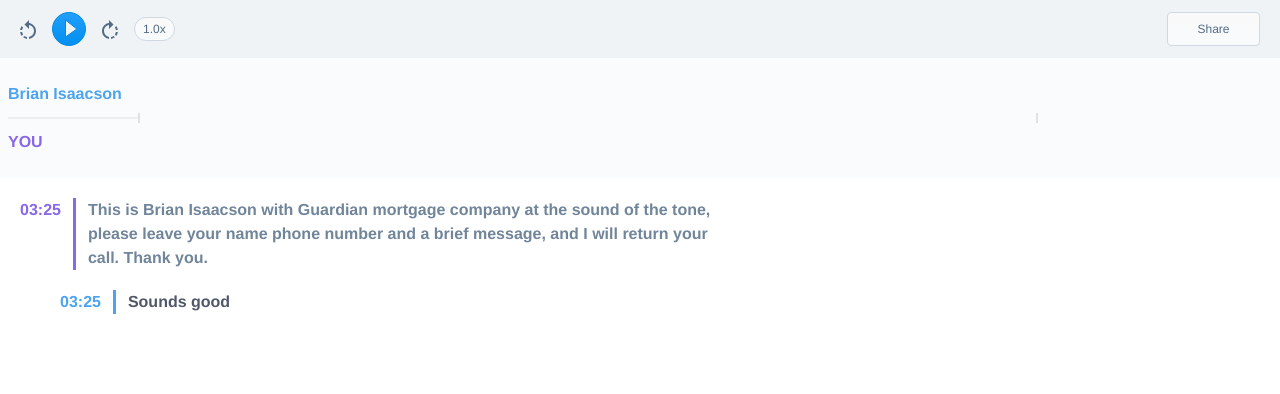
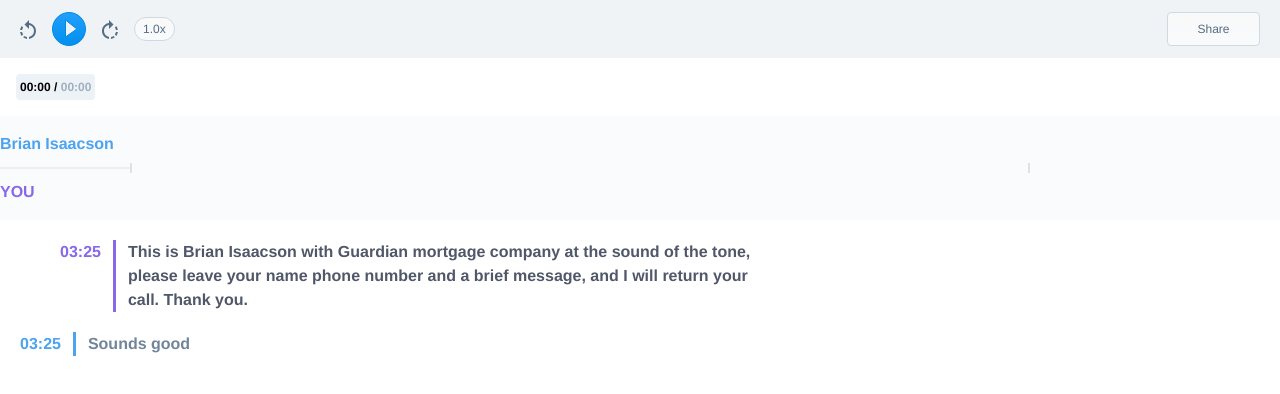
Before and after one commit to Saafine/audio-transcript, a React (Create React App) app: page / in a window 1280 px wide. Shown: the top 394 px of the page. Built offline with nearby package versions, Linux system fonts and the light colour scheme.

Commit message:
APL-1: time progress

```diff
--- a/public/index.html
+++ b/public/index.html
@@ -24,7 +24,7 @@
       work correctly both with client-side routing and a non-root public URL.
       Learn how to configure a non-root public URL by running `npm run build`.
     -->
-    <title>Audio Transcribe</title>
+    <title>Audio Player / Transcription</title>
   </head>
   <body>
     <noscript>You need to enable JavaScript to run this app.</noscript>
--- a/src/AudioPlayer/AudioPlayer.tsx
+++ b/src/AudioPlayer/AudioPlayer.tsx
@@ -9,6 +9,7 @@
   AUDIO_PLAYER_ACTIONS_UPDATE_CURRENT_TIME_MS,
   AUDIO_PLAYER_ACTIONS_UPDATE_PAUSED,
 } from './audio-player.actions';
+import TimeProgress from '../TimeProgress/TimeProgress';
 
 function AudioPlayer() {
   const [state, dispatch] = useReducer(audioPlayerReducer, {
@@ -65,6 +66,7 @@
         rewind={rewind}
         pause={pause}
       />
+      <TimeProgress currentTimeMs={state.currentTimeMs} durationMs={state.durationMs} />
       <WeaveForms
         seek={seek}
         wordTimingsOfPersonA={callerWordTimings.callerA}
--- /dev/null
+++ b/src/TimeProgress/TimeProgress.tsx
@@ -0,0 +1,20 @@
+import React from 'react';
+import { getMinutesFormatted } from './time.utils';
+
+export function TimeProgress({
+  currentTimeMs,
+  durationMs,
+}: {
+  currentTimeMs: number;
+  durationMs: number;
+}) {
+  return (
+    <div className="inline-flex p-1 bg-gray-200 text-xs rounded m-4 font-bold">
+      <div>{getMinutesFormatted(currentTimeMs)}</div>
+      &nbsp;/&nbsp;
+      <div className="text-gray-500">{getMinutesFormatted(durationMs)}</div>
+    </div>
+  );
+}
+
+export default TimeProgress;
--- /dev/null
+++ b/src/TimeProgress/time.utils.ts
@@ -0,0 +1,11 @@
+function formatToDoubleDigit(value: number): string {
+  const int = Math.floor(value);
+  return int < 10 ? '0' + int : String(int);
+}
+
+export function getMinutesFormatted(timeMs: number): string {
+  const seconds = timeMs / 1000;
+  const minutes = Math.floor(seconds / 60);
+  const remainder = seconds % 60;
+  return formatToDoubleDigit(minutes) + ':' + formatToDoubleDigit(remainder);
+}
--- a/src/WeaveForms/WeaveForms.tsx
+++ b/src/WeaveForms/WeaveForms.tsx
@@ -1,4 +1,4 @@
-import React, { useEffect, useState } from 'react';
+import React, { useCallback, useEffect, useState } from 'react';
 import WeaveProgress from './WeaveProgress';
 import {
   AUDIO_TRANSCRIBE_COLOR_PRIMARY,
@@ -42,15 +42,18 @@
     setNoiseMarkersForPersonB(getNoiseMarkers(wordTimingsOfPersonB, weaveDuration));
   }, [wordTimingsOfPersonA, wordTimingsOfPersonB, weaveDuration]);
 
-  const seekOnWeaveForm = (event: React.MouseEvent) => {
-    const start = event.currentTarget.getBoundingClientRect().x;
-    const clicked = event.clientX;
-    const diff = ((clicked - start) / WEAVE_BAR_CONTAINER_WIDTH_PX) * durationMs;
-    seek(diff);
-  };
+  const seekOnWeaveForm = useCallback(
+    (event: React.MouseEvent) => {
+      const start = event.currentTarget.getBoundingClientRect().x;
+      const clicked = event.clientX;
+      const diff = ((clicked - start) / WEAVE_BAR_CONTAINER_WIDTH_PX) * durationMs;
+      seek(diff);
+    },
+    [durationMs, seek],
+  );
 
   return (
-    <div className="flex p-2" style={{ background: '#FAFBFC' }}>
+    <div className="flex" style={{ background: '#FAFBFC' }}>
       <div className="relative">
         <VoiceOwner color={AUDIO_TRANSCRIBE_COLOR_SECONDARY}>Brian Isaacson</VoiceOwner>
         <TimelineBase />
```
Also changed, not shown: 1 other file (tests, documents, lock files or other folders).
